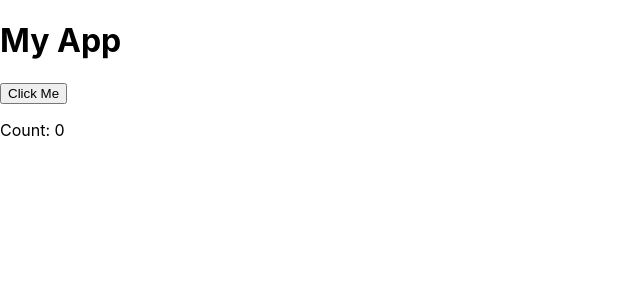
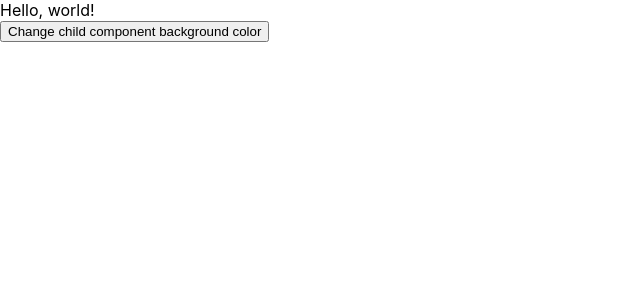
Before and after one commit to RISHI-DHARUMAN/react, a React (Create React App) app: page / in a window 1280 px wide. Shown: the top 300 px of the page, without its empty margins (0-640 px from the left). Built offline with nearby package versions, Linux system fonts and the light colour scheme.

Commit message:
ForwardingRefs

```diff
--- /dev/null
+++ b/src/ForwardingRefs.js
@@ -0,0 +1,27 @@
+import React from 'react';
+
+const ChildComponent = React.forwardRef((props, ref) => {
+  return (
+    <div ref={ref}>
+      {props.children}
+    </div>
+  );
+});
+
+function ParentComponent() {
+  const ref = React.useRef();
+
+  function handleClick() {
+    ref.current.style.backgroundColor = 'blue';
+  }
+
+  return (
+    <div>
+      <ChildComponent ref={ref}>
+        Hello, world!
+      </ChildComponent>
+      <button onClick={handleClick}>Change child component background color</button>
+    </div>
+  );
+}
+ export default ParentComponent
--- a/src/index.js
+++ b/src/index.js
@@ -11,7 +11,8 @@ import './index.css';
 // import TotalCounter from './liftingStateUp';c
 // import App from './form.js';
 // import Context from './Context';
-import ErrorHandeling from './Errorhandeling'
+// import ErrorHandeling from './Errorhandeling'
+import ParentComponent from './ForwardingRefs';
 
 
 const root = ReactDOM.createRoot(document.getElementById('root'));
@@ -26,8 +27,8 @@ root.render(
     {/* {<Form/>} */}
     {/* <TotalCounter/> */}
     {/* <Context/> */}
-            <ErrorHandeling />
-
+            {/* <ErrorHandeling /> */}
+<ParentComponent/>
     {/* <App/> */}
 
     </div>
```
